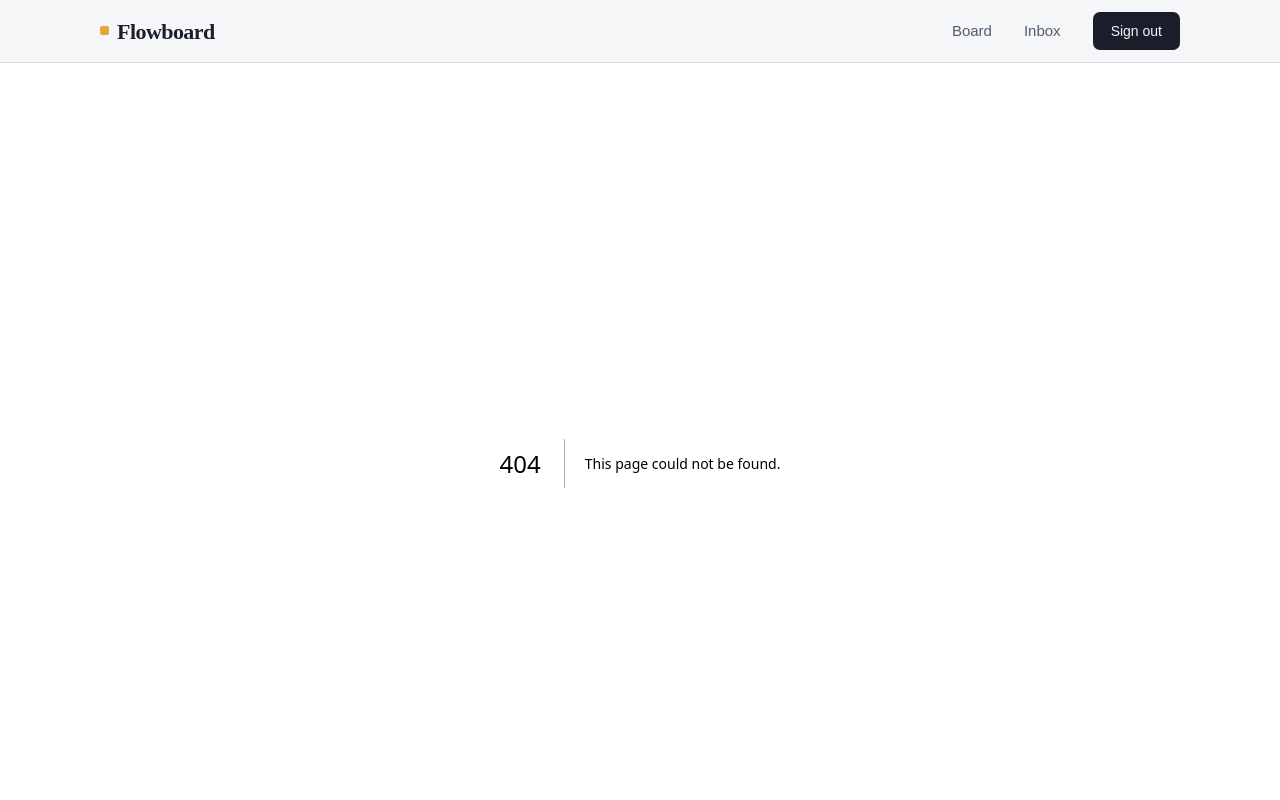
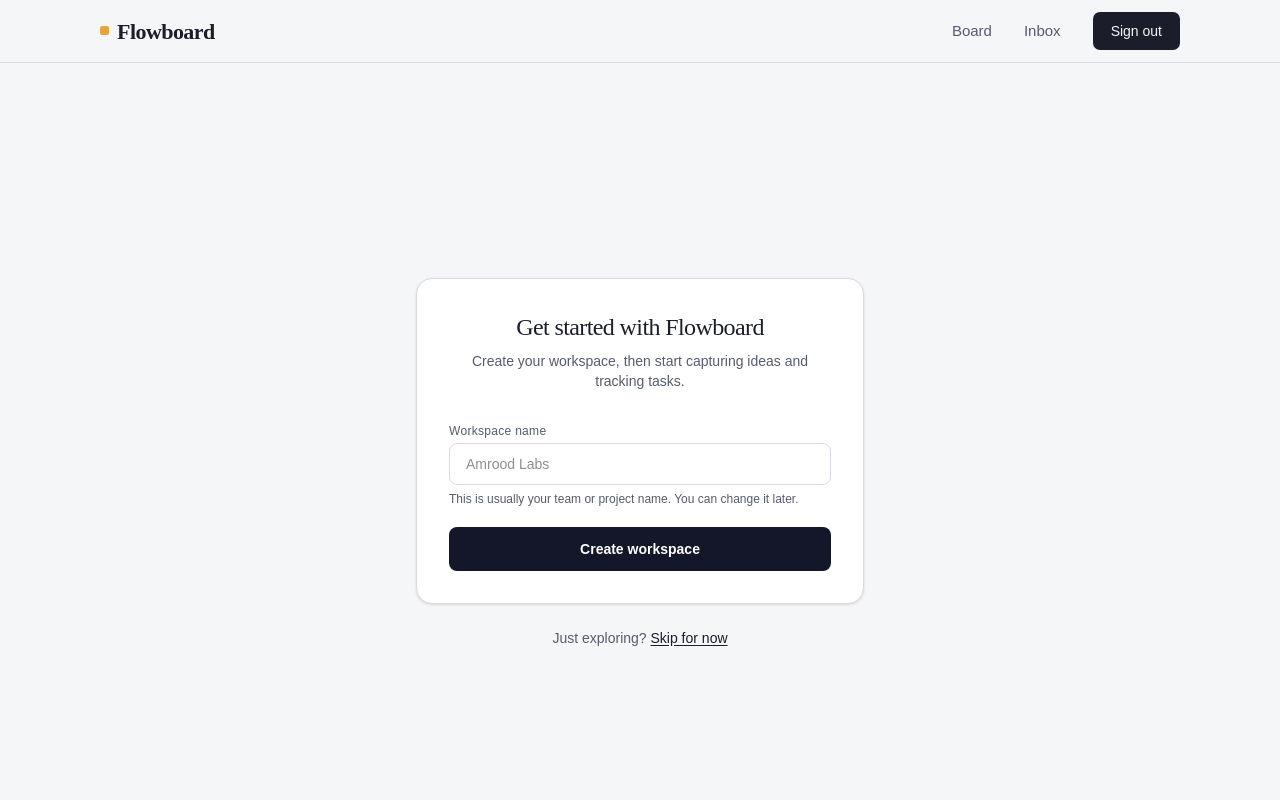
Before and after one commit to sahrishmubarik/Flowboard, a Next.js app: page /dashboard/create-workspace in a window 1280 px wide. Before the commit this address had no page. Shown: the top 800 px of the page. Built offline with nearby package versions, Linux system fonts and the light colour scheme.

Commit message:
feat(workspace): add workspace creation UI

```diff
--- /dev/null
+++ b/src/app/dashboard/create-workspace/page.tsx
@@ -0,0 +1,147 @@
+"use client";
+
+import Link from "next/link";
+import { useForm } from "react-hook-form";
+import { zodResolver } from "@hookform/resolvers/zod";
+import { useMutation } from "@tanstack/react-query";
+
+import {
+  workspaceValidation,
+  workspaceInput,
+} from "@/lib/validations/workspace";
+
+import { useToast } from "@/components/ui/ToastProvider";
+import LoadingSpinner from "@/components/ui/LoadingSpinner";
+
+export default function CreateWorkspacePage() {
+  const { showToast } = useToast();
+
+  const {
+    register,
+    handleSubmit,
+    formState: { errors },
+  } = useForm<workspaceInput>({
+    resolver: zodResolver(workspaceValidation),
+    mode: "onBlur",
+    defaultValues: {
+      workspaceName: "",
+    },
+  });
+
+  const mutation = useMutation({
+    mutationFn: async (formData: workspaceInput) => {
+      const response = await fetch("/api/workspace", {
+        method: "POST",
+        headers: {
+          "Content-Type": "application/json",
+        },
+        body: JSON.stringify({
+            action:"create-workspace",
+            ...formData}),
+      });
+
+      const data = await response.json();
+
+      if (!response.ok) {
+        throw new Error(data.message || "Failed to create workspace.");
+      }
+
+      return data;
+    },
+
+    onSuccess: (data) => {
+      showToast(data.message || "Workspace created successfully!", "success");
+    },
+
+    onError: (error) => {
+      showToast(error.message || "Failed to create workspace.", "error");
+    },
+  });
+
+  const onSubmit = (data: workspaceInput) => {
+    mutation.mutate(data);
+  };
+
+  return (
+    <div className="flex min-h-screen flex-col items-center justify-center bg-[var(--paper)] px-4">
+
+
+      <div className="w-full max-w-md rounded-2xl border border-[var(--mist)] bg-[var(--paper-raised)] p-8 shadow-sm">
+        {/* Heading */}
+        <div className="mb-8 text-center">
+          <h2
+            className="text-2xl font-medium tracking-tight text-[var(--ink)]"
+            style={{ fontFamily: "var(--font-display)" }}
+          >
+            Get started with Flowboard
+          </h2>
+          <p className="mt-2 text-sm text-[var(--ink-soft)]">
+            Create your workspace, then start capturing ideas and tracking
+            tasks.
+          </p>
+        </div>
+
+        <form
+          className="space-y-5"
+          onSubmit={handleSubmit(onSubmit)}
+          noValidate
+        >
+          {/* Workspace Name */}
+          <div>
+            <label className="mb-1 block text-xs font-medium tracking-wide text-[var(--ink-soft)]">
+              Workspace name
+            </label>
+
+            <input
+              type="text"
+              {...register("workspaceName")}
+              className={`w-full rounded-lg border px-4 py-2.5 text-sm text-[var(--ink)] outline-none transition ${
+                errors.workspaceName
+                  ? "border-red-400 focus:border-red-500 focus:ring-1 focus:ring-red-500"
+                  : "border-[var(--mist)] focus:border-[var(--indigo)] focus:ring-1 focus:ring-[var(--indigo)]"
+              }`}
+              placeholder="Amrood Labs"
+            />
+
+            {errors.name && (
+              <p className="mt-1 text-xs font-medium text-red-500">
+                {errors.name.message}
+              </p>
+            )}
+
+            <p className="mt-1.5 text-xs text-[var(--ink-soft)]">
+              This is usually your team or project name. You can change it
+              later.
+            </p>
+          </div>
+
+          {/* Submit */}
+          <button
+            type="submit"
+            disabled={mutation.isPending}
+            className="flex w-full cursor-pointer items-center justify-center gap-2 rounded-lg bg-[var(--board-ink)] py-3 text-sm font-semibold text-white transition duration-150 hover:bg-[var(--board-panel)] active:scale-[0.98] disabled:cursor-not-allowed disabled:opacity-60"
+          >
+            {mutation.isPending ? (
+              <>
+                <LoadingSpinner size="sm" />
+                <span>Creating workspace...</span>
+              </>
+            ) : (
+              "Create workspace"
+            )}
+          </button>
+        </form>
+      </div>
+
+      <p className="mt-6 text-sm text-[var(--ink-soft)]">
+        Just exploring?{" "}
+        <Link
+          href="/dashboard"
+          className="font-medium text-[var(--ink)] underline underline-offset-2"
+        >
+          Skip for now
+        </Link>
+      </p>
+    </div>
+  );
+}
```
